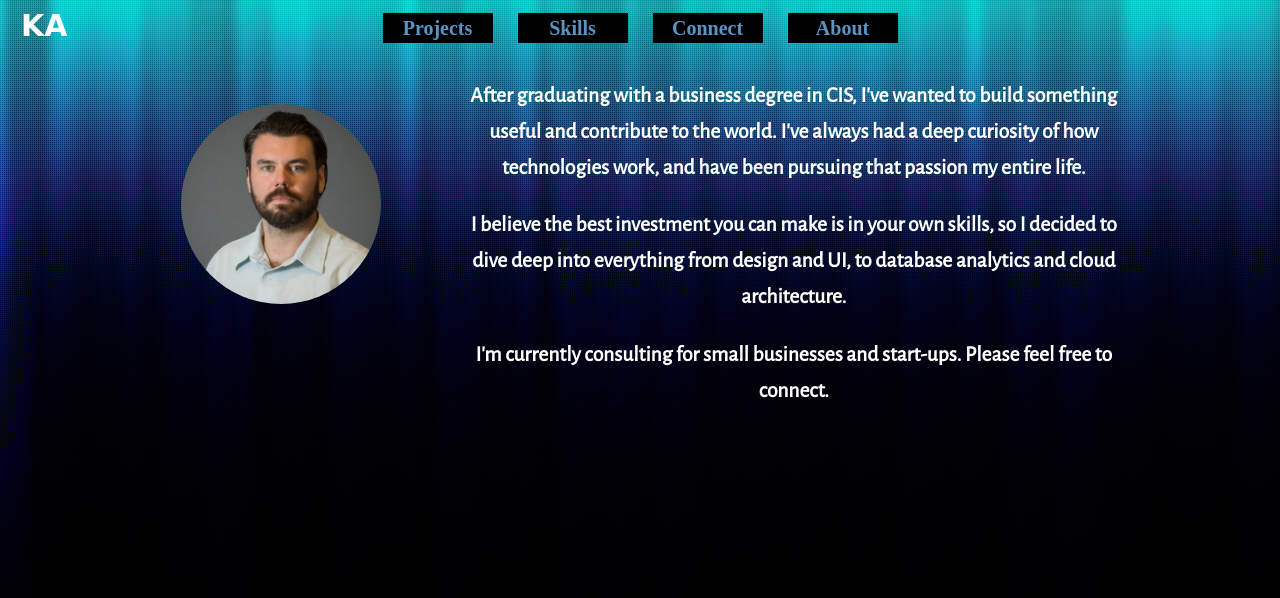
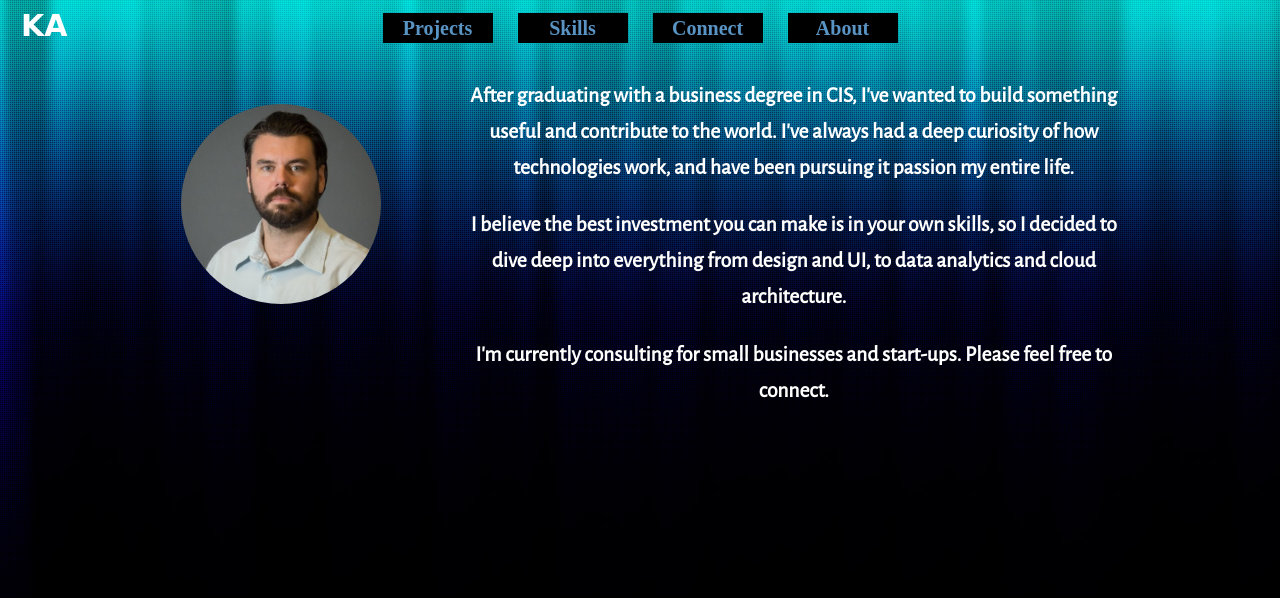
Before and after one commit to kirkabbott1/kirkabbott1.github.io, a plain HTML site: page about.html in a window 1280 px wide. Drawn offline with nearby package versions, Linux system fonts and the light colour scheme; a web font is replaced by a local one.

Commit message:
fix text

```diff
--- a/about.html
+++ b/about.html
@@ -56,11 +56,11 @@
       <div class="about2_summary">
         <div class="about_2_inner">
           <p> After graduating with a business degree in CIS, I've wanted to build something useful and contribute to the world.
-            I've always had a deep curiosity of how technologies work, and have been pursuing that passion my entire life.
+            I've always had a deep curiosity of how technologies work, and have been pursuing it passion my entire life.
           </p>
 
           <p> I believe the best investment you can make is in your own skills, so I decided to dive deep into everything from
-            design and UI, to database analytics and cloud architecture.
+            design and UI, to data analytics and cloud architecture.
           </p>
 
           <p> I'm currently consulting for small businesses and start-ups. Please feel free to connect.
```
